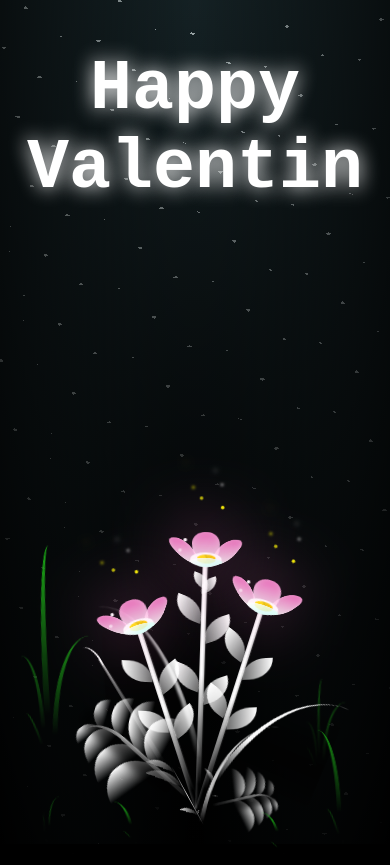
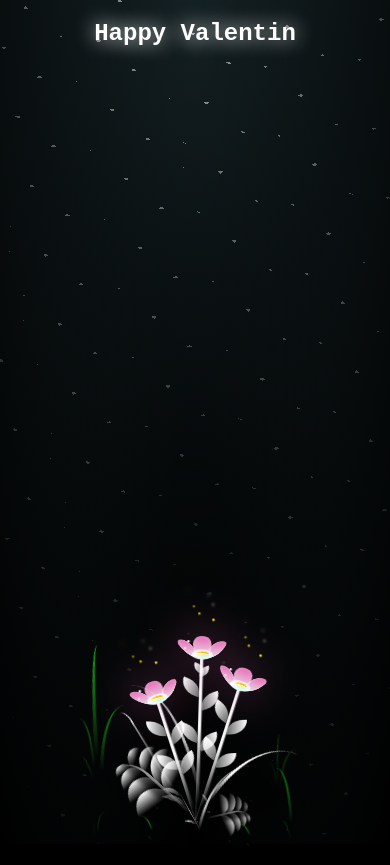
Before and after one commit to NukFury/flower, a plain HTML site: page ProjectV/flower.html in a window 390 px wide. Drawn offline with Linux system fonts and the light colour scheme.

Commit message:
Update style.css

```diff
--- a/ProjectV/css/style.css
+++ b/ProjectV/css/style.css
@@ -1214,3 +1214,21 @@ body {
 }
 
 /*# sourceMappingURL=style.css.map */
+
+/* Example: scale down flowers on small screens */
+@media only screen and (max-width: 768px) {
+  .flowers {
+    transform: scale(0.6); /* shrink everything a bit */
+    transform-origin: bottom center; /* keep flowers grounded */
+  }
+
+  .title {
+    font-size: 1.5rem; /* smaller title */
+    text-align: center;
+    margin-top: 20px;
+  }
+
+  .night {
+    background-size: cover; /* make sure night background scales */
+  }
+}
```
